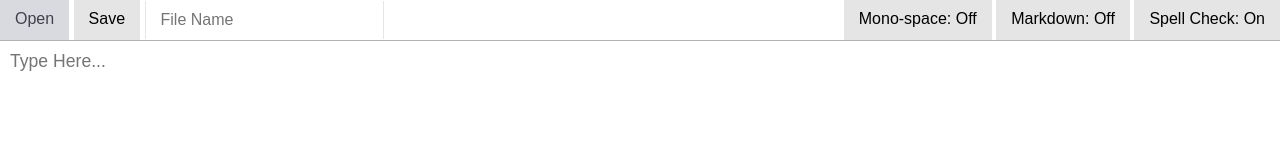
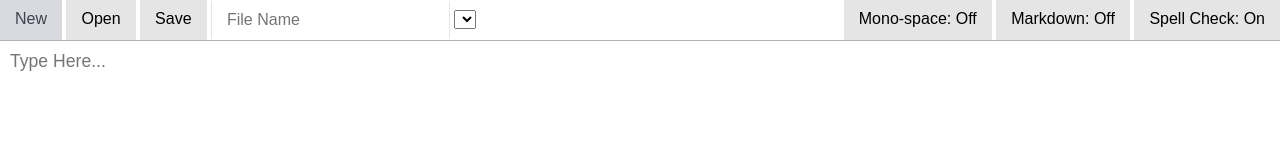
Before and after one commit to itsapi/notepad, a plain HTML site: page index.html in a window 1280 px wide. Drawn offline with Linux system fonts and the light colour scheme.

```diff
--- a/index.html
+++ b/index.html
@@ -19,9 +19,11 @@
       <fieldset>
 
         <input id="open-dilg" type="file" name="files[]">
+        <a href="#" id="new-btn" title="Ctrl-N">New</a>
         <a href="#" id="open-btn" title="Ctrl-O">Open</a>
         <a href="#" id="save-btn" title="Ctrl-S">Save</a>
         <input type="text" placeholder="File Name" id="file-name">
+        <select id="files-list"></select>
 
       </fieldset>
       <fieldset>
--- a/main.js
+++ b/main.js
@@ -1,7 +1,9 @@
 var buttons   = document.getElementById('buttons');
+var new_btn  = document.getElementById('new-btn');
 var open_btn  = document.getElementById('open-btn');
 var save_btn  = document.getElementById('save-btn');
 var file_name = document.getElementById('file-name');
+var files_list = document.getElementById('files-list');
 var font_btn  = document.getElementById('font-btn');
 var mkdn_btn  = document.getElementById('mkdn-btn');
 var spell_btn = document.getElementById('spell-btn');
```
